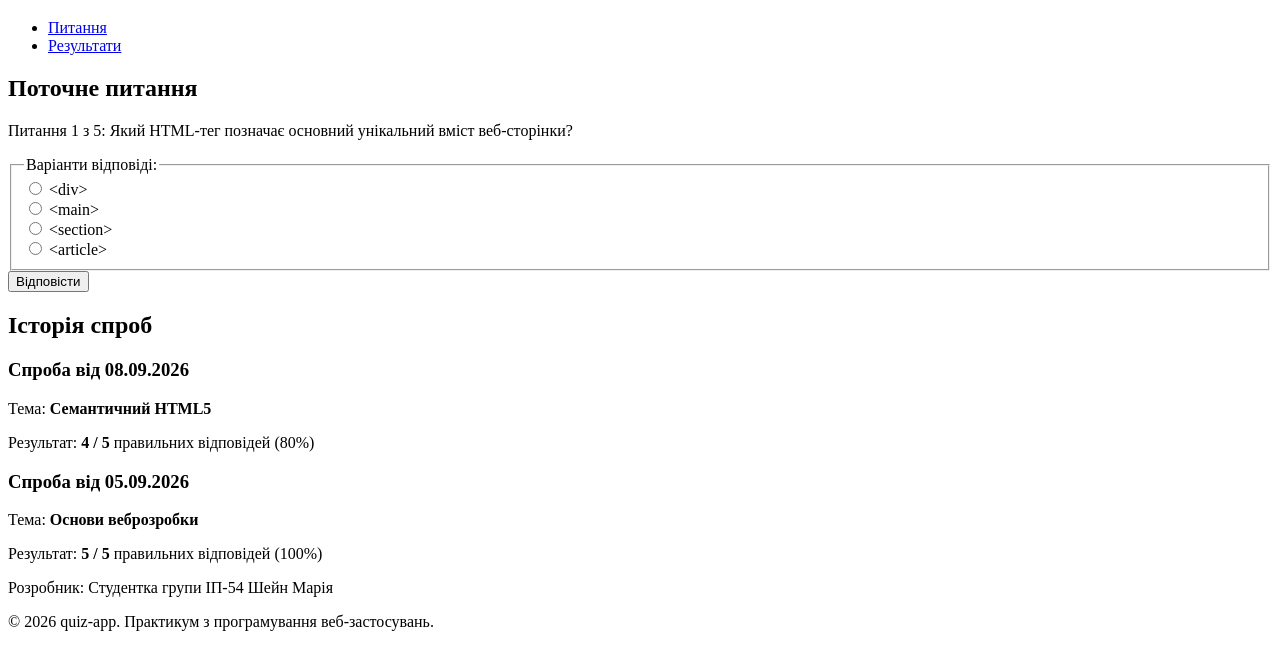
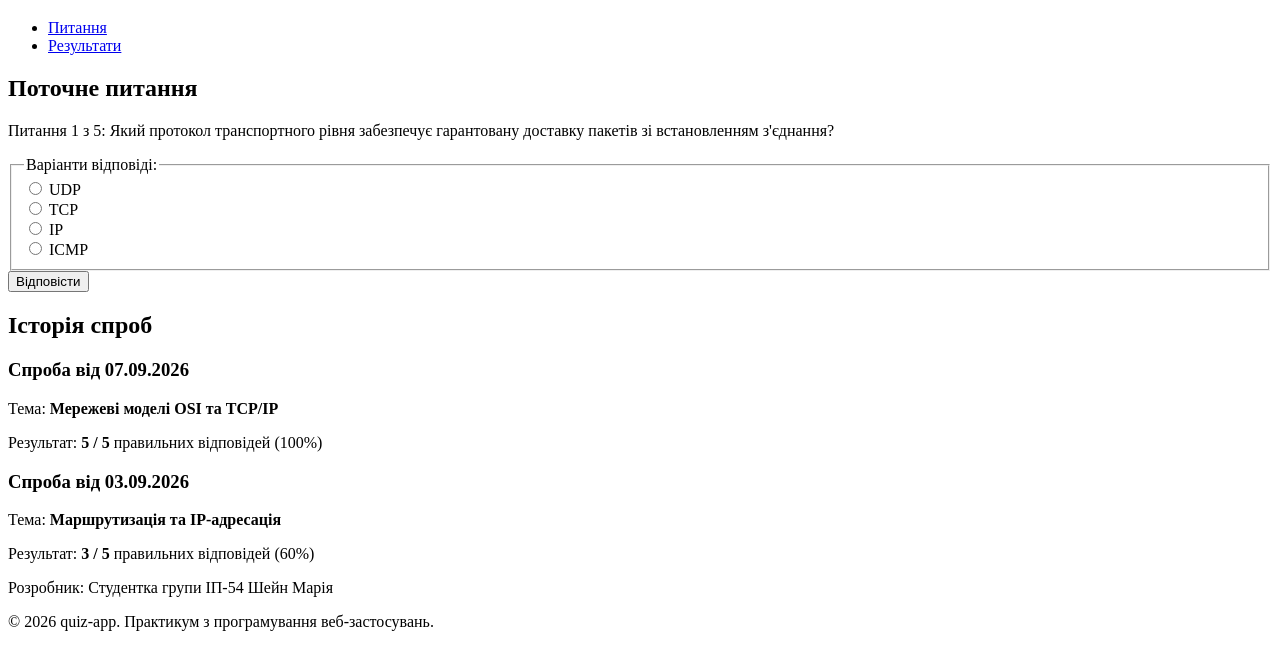
Before and after one commit to sheinmaria040408-hub/quiz-app, a plain HTML site: page index.html in a window 1280 px wide. Shown: the part 61-730 px from the top of the page. Drawn offline with Linux system fonts and the light colour scheme.

Commit message:
refactor(lab-2): update quiz question and attempt history content

```diff
--- a/index.html
+++ b/index.html
@@ -20,26 +20,27 @@
 <main>
     <section id="current-question">
         <h2>Поточне питання</h2>
-        <p>Питання 1 з 5: Який HTML-тег позначає основний унікальний вміст веб-сторінки?</p>
+        <p>Питання 1 з 5: Який протокол транспортного рівня забезпечує гарантовану доставку пакетів зі встановленням
+            з'єднання?</p>
 
         <form>
             <fieldset>
                 <legend>Варіанти відповіді:</legend>
                 <div>
-                    <input type="radio" id="option-div" name="answer" value="div">
-                    <label for="option-div">&lt;div&gt;</label>
+                    <input type="radio" id="proto-udp" name="answer" value="udp">
+                    <label for="proto-udp">UDP</label>
                 </div>
                 <div>
-                    <input type="radio" id="option-main" name="answer" value="main">
-                    <label for="option-main">&lt;main&gt;</label>
+                    <input type="radio" id="proto-tcp" name="answer" value="tcp">
+                    <label for="proto-tcp">TCP</label>
                 </div>
                 <div>
-                    <input type="radio" id="option-section" name="answer" value="section">
-                    <label for="option-section">&lt;section&gt;</label>
+                    <input type="radio" id="proto-ip" name="answer" value="ip">
+                    <label for="proto-ip">IP</label>
                 </div>
                 <div>
-                    <input type="radio" id="option-article" name="answer" value="article">
-                    <label for="option-article">&lt;article&gt;</label>
+                    <input type="radio" id="proto-icmp" name="answer" value="icmp">
+                    <label for="proto-icmp">ICMP</label>
                 </div>
             </fieldset>
             <button type="submit">Відповісти</button>
@@ -50,15 +51,15 @@
         <h2>Історія спроб</h2>
 
         <article>
-            <h3>Спроба від 08.09.2026</h3>
-            <p>Тема: <strong>Семантичний HTML5</strong></p>
-            <p>Результат: <strong>4 / 5</strong> правильних відповідей (80%)</p>
+            <h3>Спроба від 07.09.2026</h3>
+            <p>Тема: <strong>Мережеві моделі OSI та TCP/IP</strong></p>
+            <p>Результат: <strong>5 / 5</strong> правильних відповідей (100%)</p>
         </article>
 
         <article>
-            <h3>Спроба від 05.09.2026</h3>
-            <p>Тема: <strong>Основи веброзробки</strong></p>
-            <p>Результат: <strong>5 / 5</strong> правильних відповідей (100%)</p>
+            <h3>Спроба від 03.09.2026</h3>
+            <p>Тема: <strong>Маршрутизація та IP-адресація</strong></p>
+            <p>Результат: <strong>3 / 5</strong> правильних відповідей (60%)</p>
         </article>
     </section>
 </main>
```
